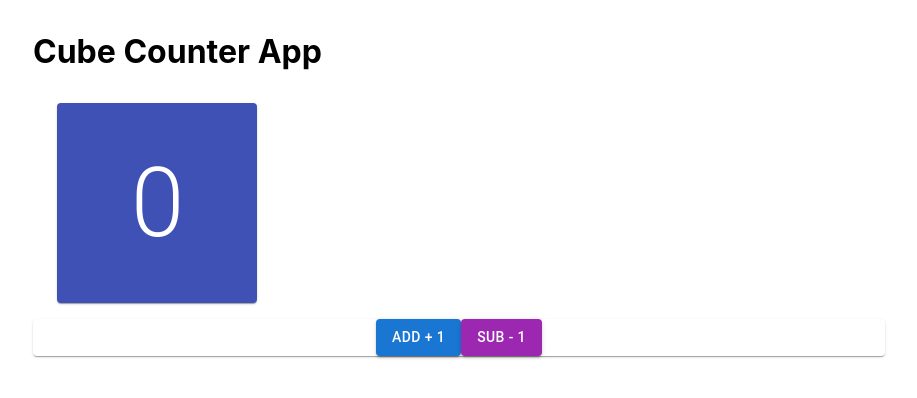
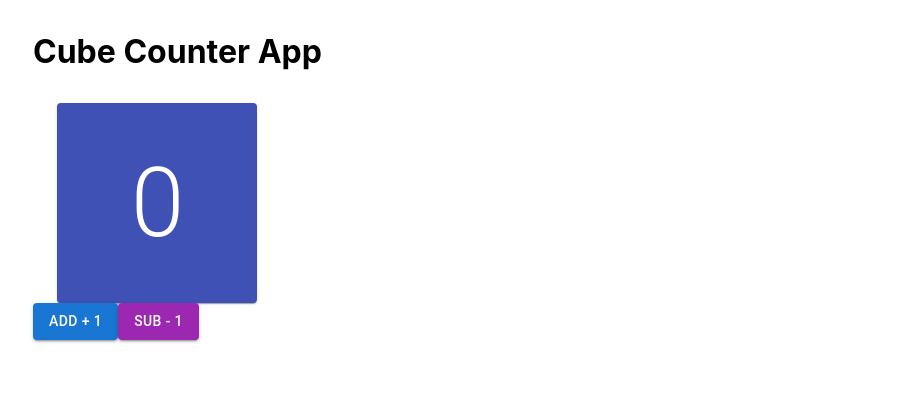
Before and after one commit to Ayuinfra/Rendering-Page, a React (Create React App) app: page / in a window 1280 px wide. Shown: the top 398 px of the page, without its empty margins (361-1278 px from the left). Built offline with nearby package versions, Linux system fonts and the light colour scheme.

Commit message:
Code Updated

```diff
--- a/src/components/counter/Counter.js
+++ b/src/components/counter/Counter.js
@@ -14,16 +14,16 @@ const Counter = ({ handleIncrement, handleDecrement }) => {
 const classes = useStyles();
 
 return (
-<Paper>
-<div className={classes.buttonsContainer}>
-<Button variant="contained" color="primary" onClick={handleIncrement}>
+
+<>
+<Button variant="contained" color="primary" onClick={handleIncrement} >
 Add + 1
 </Button>
 <Button variant="contained" color="secondary" onClick={handleDecrement}>
 Sub - 1
 </Button>
-</div>
-</Paper>
+</>
+
 );
 };
 
```
